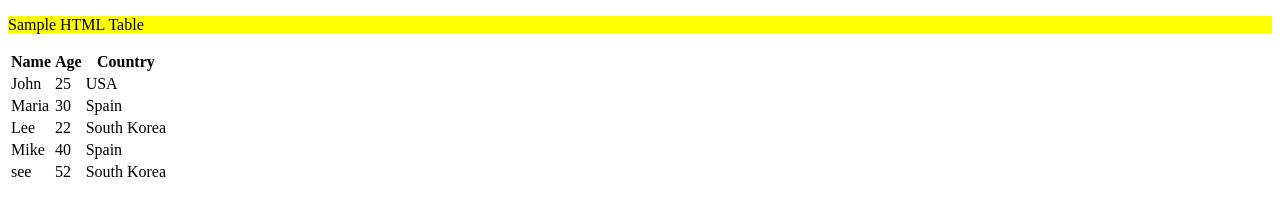
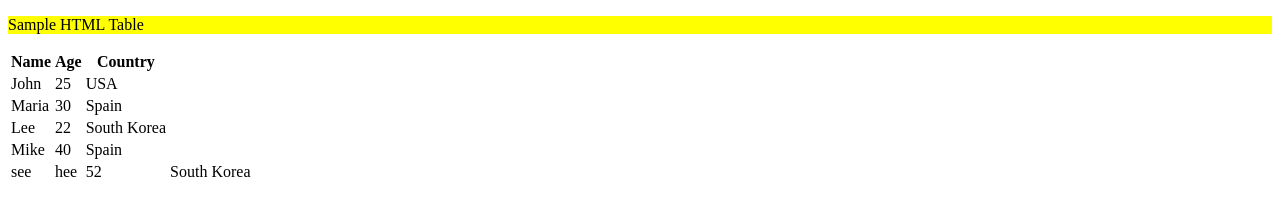
Before and after one commit to Ansh12888/new-repo, a plain HTML site: page newrepo/index.html in a window 1280 px wide. Drawn offline with Linux system fonts and the light colour scheme.

Commit message:
add new line

```diff
--- a/newrepo/index.html
+++ b/newrepo/index.html
@@ -41,6 +41,7 @@
       </tr>
       <tr>
         <td>see</td>
+        <td>hee</td>
         <td>52</td>
         <td>South Korea</td>
       </tr>
```
